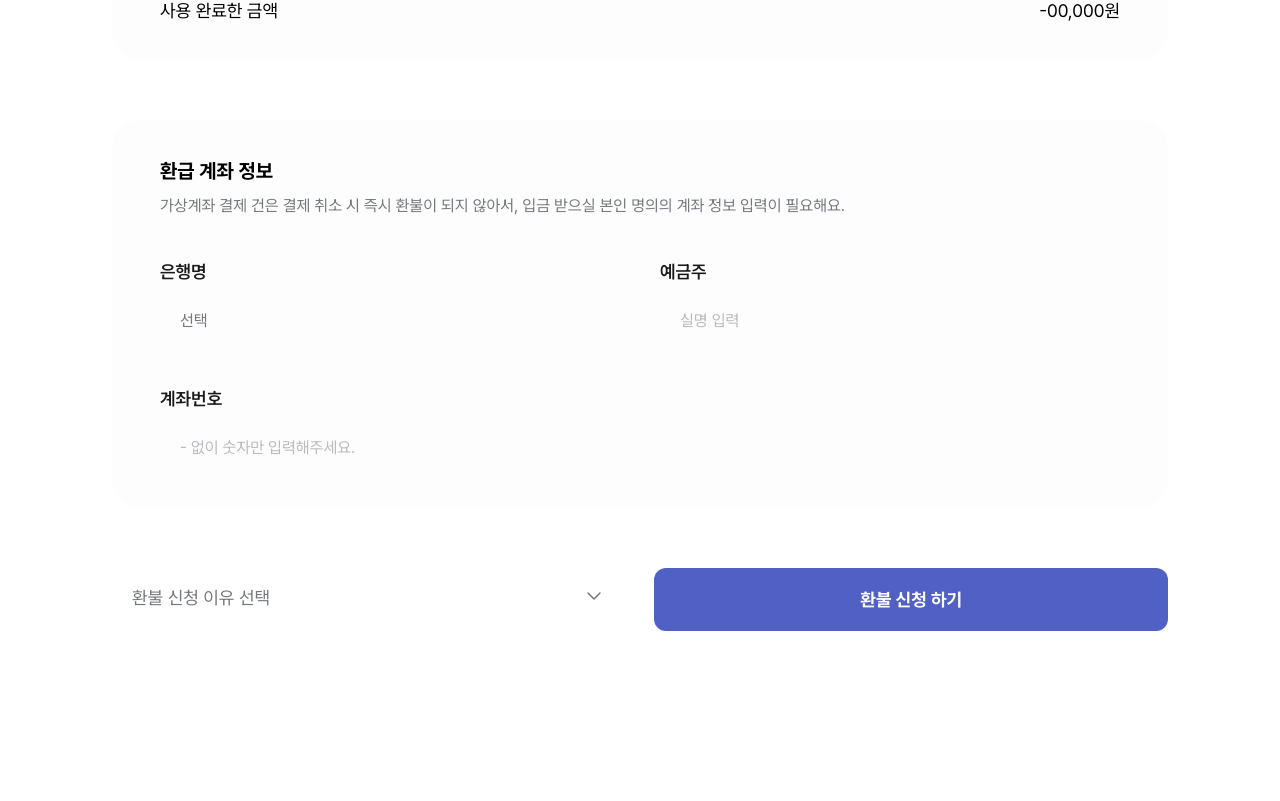
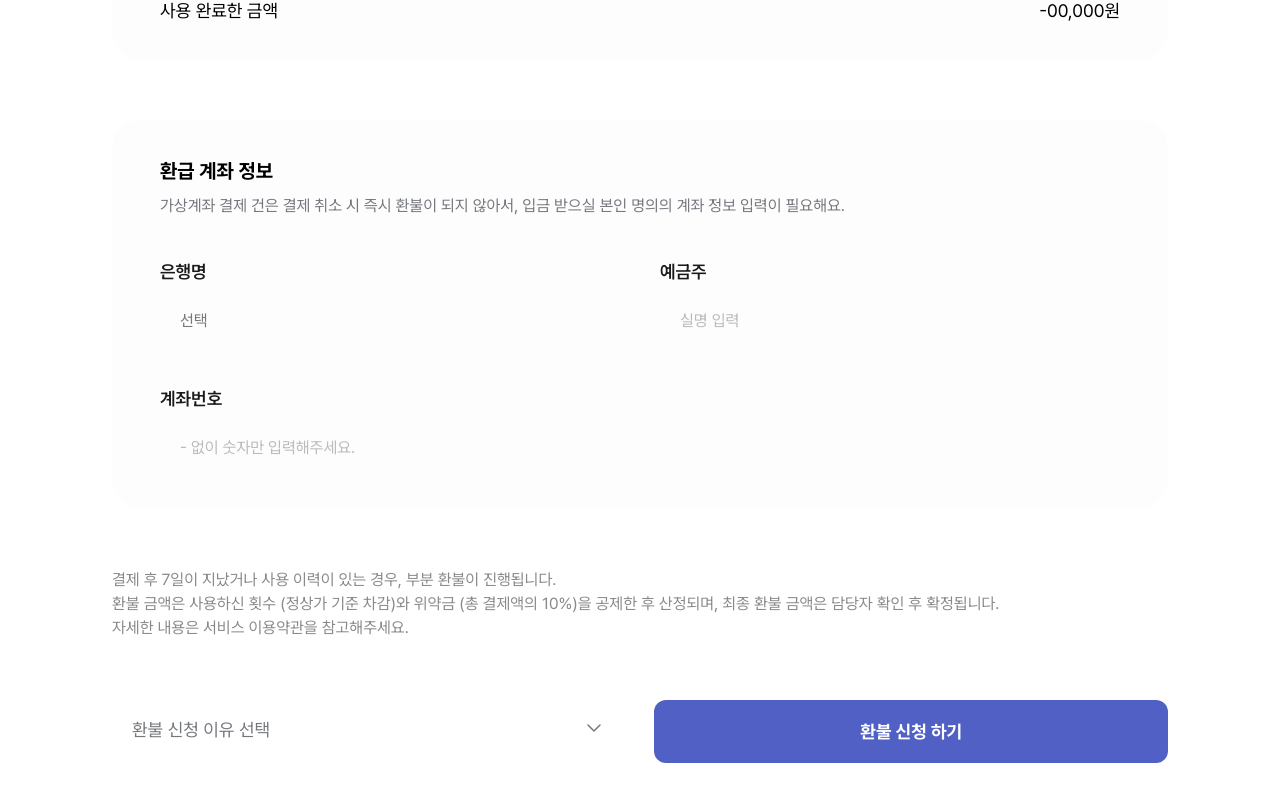
Before and after one commit to Teamie71/folioo-front, a Next.js app: page /invoice/refund in a window 1280 px wide. Shown: the part 729-1530 px from the top of the page. Before the commit the page ends 1360 px from the top, so only its background shows below. Built offline with nearby package versions, Linux system fonts and the light colour scheme.

Commit message:
✨ Feat: 환불 안내 문구 추가

```diff
--- a/src/app/(main)/invoice/refund/page.tsx
+++ b/src/app/(main)/invoice/refund/page.tsx
@@ -3,7 +3,7 @@ import { PaymentIcon } from '@/components/icons/PaymentIcon';
 
 export default function InvoiceRefundPage() {
   return (
-    <div className='mx-auto flex w-[66rem] min-w-[66rem] flex-col gap-[3.75rem] pt-[3.75rem]'>
+    <div className='mx-auto flex w-[66rem] min-w-[66rem] flex-col gap-[3.75rem] pt-[3.75rem] pb-[6.25rem]'>
       {/* 헤더 */}
       <div className='flex items-center gap-[1.25rem]'>
         <BackButton />
@@ -122,6 +122,18 @@ export default function InvoiceRefundPage() {
         </div>
       </div>
 
+      {/* 환불 안내 내용 */}
+      <div className='flex text-[1rem] leading-[150%] text-[#898989]'>
+        <p>
+          결제 후 7일이 지났거나 사용 이력이 있는 경우, 부분 환불이 진행됩니다.{' '}
+          <br />
+          환불 금액은 사용하신 횟수 (정상가 기준 차감)와 위약금 (총 결제액의
+          10%)을 공제한 후 산정되며, 최종 환불 금액은 담당자 확인 후 확정됩니다.{' '}
+          <br />
+          자세한 내용은 서비스 이용약관을 참고해주세요.
+        </p>
+      </div>
+
       {/* 환불 신청 이유, 신청 */}
       <div className='flex w-full justify-between'>
         <div className='rounded-[0.75rem] border border-[#74777D] py-[1rem] pr-[1.125rem] pl-[1.25rem]'>
```
